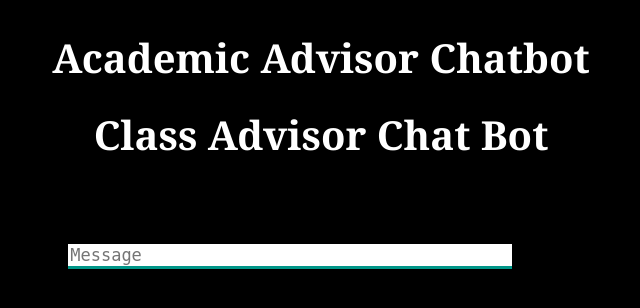
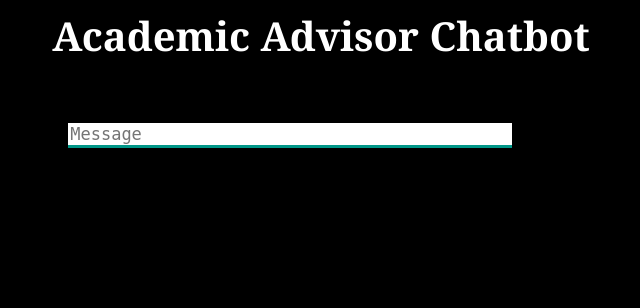
Before and after one commit to mayzerrz76/AcademicAdvisorChatbot, a Flask app: template templates/framework.html in a window 1280 px wide. Shown: the top 308 px of the page, without its empty margins (319-959 px from the left). Run offline with Flask 2, Linux system fonts and the light colour scheme; the template is opened without the code that fills it, so the values that code supplies are empty.

Commit message:
working version

```diff
--- a/templates/framework.html
+++ b/templates/framework.html
@@ -1,7 +1,6 @@
 <!DOCTYPE html>
 <html lang="en">
 <head>
-<<<<<<< Updated upstream:templates/framework.html
     <link rel = "stylesheet" type = "text/css" href = "./static/framestyle.css">
     <! MAKES THE TEXT ENTRY WORK >
     <script src="https://ajax.googleapis.com/ajax/libs/jquery/3.5.1/jquery.min.js"></script>
@@ -12,14 +11,6 @@
 
 <h1>Academic Advisor Chatbot</h1>
 
-
-=======
-    <link rel = "stylesheet" type="text/css" href="./static/styles.css">
-    <script src="https://ajax.googleapis.com/ajax/libs/jquery/3.5.1/jquery.min.js"></script>
-</head>
-<body>
-    <h1>Class Advisor Chat Bot</h1>
->>>>>>> Stashed changes:templates/index.html
 <div>
     <div id="chatbox">
     </div>
@@ -29,8 +20,6 @@
     </div>
 
 
-
-<<<<<<< Updated upstream:templates/framework.html
     <script>
     function getUserText() {
         var rawText = $("#textInput").val();
@@ -45,41 +34,17 @@
             document.getElementById('userInput').scrollIntoView({block: 'start', behavior: 'smooth'});
         });
 
-        }
+    }
 
     $("#textInput").keypress(function(e) {
         if (e.which === 13) {
             getUserText();
-        }
-=======
-<script>
-function getBotResponse() {
-    var rawText = $("#textInput").val();
-    var userHtml = '<p class="userText"><span>' + rawText + '</span></p>';
-    $("#textInput").val("");
-    $("#chatbox").append(userHtml);
-    document.getElementById('userInput').scrollIntoView({block: 'start', behavior: 'smooth'});
-    $.get("/get", { msg : rawText } ).done(function(data) {
-        var botHtml = '<p class="botText"><span>' + data + '</span></p>';
-        $("#chatbox").append(botHtml);
-        document.getElementById('userInput').scrollIntoView({block: 'start', behavior: 'smooth'});
-    });}
+    }
+    });
 
-$("#textInput").keypress(function(e) {
-    if (e.which === 13) {
-        getBotResponse();
-    }
-
-});
->>>>>>> Stashed changes:templates/index.html
-
-    });
 
     </script>
 
-
-
 </div>
-
 </body>
 </html>
```
